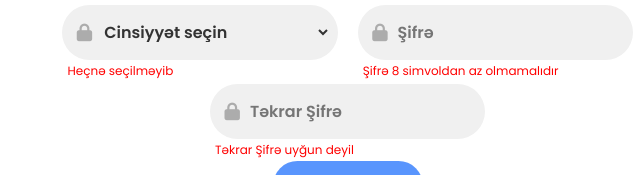
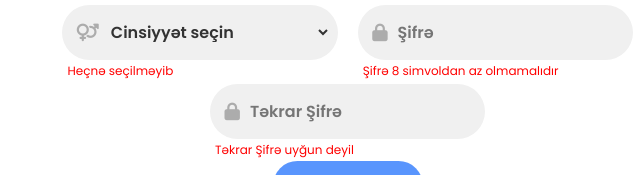
Before and after one commit to muradorucov/StartUpWiseTime, a plain HTML site: page register.html in a window 1280 px wide. Shown: the part 416-591 px from the top of the page, 0-640 px from the left. Drawn offline with nearby package versions, Linux system fonts and the light colour scheme.

Commit message:
Register page gender input icon update v.1.0

```diff
--- a/register.html
+++ b/register.html
@@ -68,7 +68,7 @@
                 </div>
                 <div class="register-input">
                     <div class="input-field margin-input">
-                        <i class="fas fa-lock"></i>
+                        <i class="fas fa-venus-mars"></i>
                         <select name="gender" id="gender" class="gender">
                             <option value="volvo">Cinsiyyət seçin</option>
                             <option value="volvo">Kişi</option>
```
